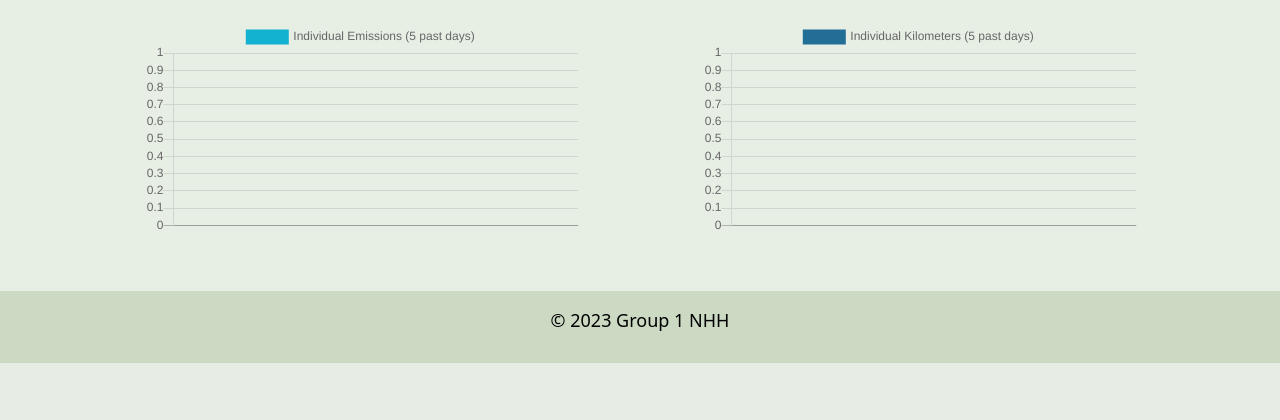
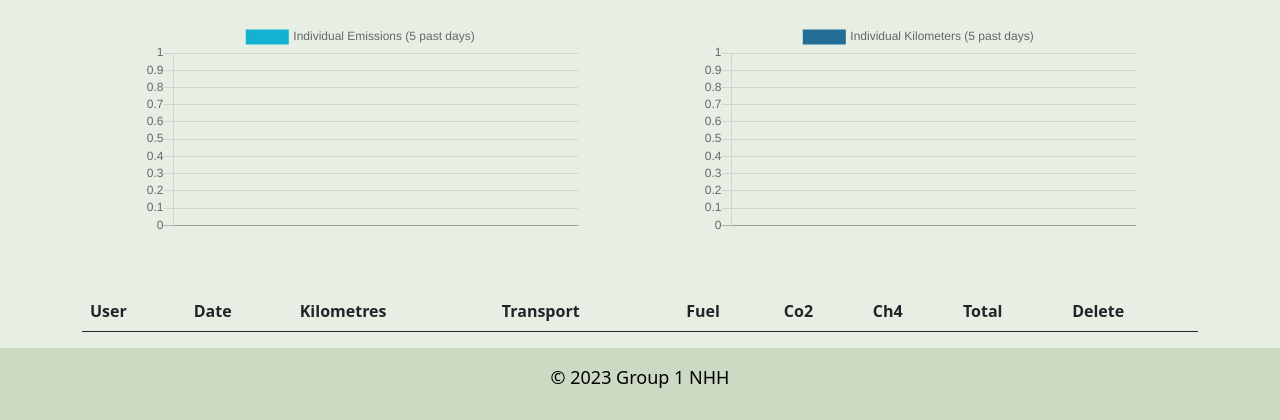
Before and after one commit to s203645/FOR19-final, a Flask app: page /carbon_app in a window 1280 px wide. Shown: the part 974-1394 px from the top of the page. Before the commit the page ends 1337 px from the top, so only its background shows below. Run offline with Flask 2, Linux system fonts and the light colour scheme; the visitor is signed in with stand-in values (Sample User, id 1); data that the repository does not hold is empty; some libraries are stand-ins or nearby versions.

Commit message:
Added tables to the dashboard

```diff
--- a/app/__init__.py
+++ b/app/__init__.py
@@ -35,7 +35,7 @@ login_manager.login_message_category = 'info'
 
 with application.app_context():
     db.init_app(application)
-    db.create_all()
+    #db.create_all()
 
 @login_manager.user_loader
 def load_user(user_id):
--- a/app/carbon_app/routes.py
+++ b/app/carbon_app/routes.py
@@ -94,6 +94,14 @@ def my_data(arg):
             over_time_kms['labels'].append(date.strftime("%m-%d-%y"))
             over_time_kms['values'].append(total)
         return jsonify(over_time_kms)
+    elif int(arg) == 5:
+        data = db.session.query(Transport.user_id, Transport.date, Transport.kms, Transport.transport, Transport.fuel, Transport.co2, Transport.ch4, Transport.total, Transport.id). \
+        filter(Transport.user_id ==  current_user.id).order_by(Transport.date.desc()).limit(10)
+        list_data = []
+        for i in data:
+            list_data.append((i[0], str(i[1]), i[2], i[3], i[4], i[5], i[6], i[7], i[8]))
+        print(list_data)
+        return jsonify(list_data)
 
 
     #return jsonify(emissions_by_transport_dict)
@@ -114,3 +122,17 @@ def newEntry():
         except Exception as e:
             return jsonify({'error': str(e)})
     return render_template("new_entry.html")
+
+@carbon_app.route("/deleteEntry", methods=['GET', 'POST'])
+@login_required
+def deleteEntry():
+    if request.method == "POST":
+        #I want to delete an mysel entry
+        try:
+            data = request.form
+            entry = Transport.query.filter_by(id=data['id']).first()
+            db.session.delete(entry)
+            db.session.commit()
+            return jsonify({'success': "Entry deleted successfully!"})
+        except Exception as e:
+            return jsonify({'error': str(e)})
--- a/app/static/newEntry.js
+++ b/app/static/newEntry.js
@@ -31,10 +31,8 @@ const newEntry = () => {
                 $('#new_entry').modal('toggle');
             }
             else {
-                console.log('hei')
-                $('#new_entry_error').text(response.error).show();
+                console.log(response.error)
             }
-
         }
     });
 };
@@ -51,6 +49,7 @@ $(document).ready(function () {
     over_time_emissions();
     kms_transport_data();
     over_time_kms();
+    get_anf_fill_table();
 });
 
 const emissions_by_transport = () =>{
@@ -209,11 +208,50 @@ const over_time_kms = () => {
         });
 }
 
+var del_button = document.createElement("button");
+del_button.classList.add("btn", "btn-danger", "btn-sm");
+del_button.innerHTML = "Delete";
+
+const get_anf_fill_table = () => {
+    fetch('/my_data/5')
+        .then(response => response.json())
+        .then(data => {
+            console.log(data)
+            $('#entry_table tbody').remove()
+            $('#entry_table').append('<tbody> </tbody>');
+            for (let i = 0; i < data[0].length; i++) {
+                console.log(data[i])
+              $('#entry_table tbody:last-child').append(`<tr> <td>` + data[i][0] + `</td> <td>` + data[i][1] +` </td> <td>` + data[i][2] + `</td> <td>` + data[i][3] + `</td> <td>` + data[i][4] + `</td> <td>` + data[i][5] + `</td> <td>` + data[i][6] + `</td>  <td>` + data[i][7] + `</td> <td> <button class="btn btn-danger" onclick="delete_row(`+data[i][8]+`)"> Delete </button> </td> </tr>`);
+            }
+        })
+        .catch(err => {
+            console.log(err);
+        });
+}
+
+const delete_row = (row) => {
+    $.ajax({
+        url: '/deleteEntry',
+        type: 'POST',
+        data: {
+           id:row
+        },
+        success: function (response) {
+            console.log(response);
+            get_anf_fill_table();
+            $('#table_confirmation').text("Entry deleted successfully").show();
+            setTimeout(function() { $("#table_confirmation").hide(); }, 3000);
+        }
+    });
+}
+
+
 const refresh = () => {
     emissions_by_transport();
     over_time_emissions();
     kms_transport_data();
     over_time_kms();
+    get_anf_fill_table();
 }
 
 
@@ -224,17 +262,67 @@ const populateSecondSelect = () => {
     secondSelect.innerHTML = "";
     var selectedValue = firstSelect.value;
 
-    if (selectedValue === "Car") {
     var option1 = document.createElement("option");
     option1.value = "Gasoline";
     option1.text = "Gasoline";
-        secondSelect.add(option1);
 
     var option2 = document.createElement("option");
     option2.value = "Diesel";
     option2.text = "Diesel";
+
+    var option3 = document.createElement("option");
+    option3.value = "Electric";
+    option3.text = "Electric";
+
+    var option4 = document.createElement("option");
+    option4.value = "Hybrid";
+    option4.text = "Hybrid";
+
+    var option5 = document.createElement("option");
+    option5.value = "Jet Fuel";
+    option5.text = "Jet Fuel";
+
+    var option6 = document.createElement("option");
+    option6.value = "No Fossil Fuel";
+    option6.text = "No Fossil Fuel";
+
+
+    if (selectedValue === "car") {
+        secondSelect.add(option1);
         secondSelect.add(option2);
+        secondSelect.add(option3);
+        secondSelect.add(option4);
+    }
+    else if (selectedValue === "plane") {
+        secondSelect.add(option5);
+    }
+    else if (selectedValue === "plane-up") {
+        secondSelect.add(option5);
+    }
+    else if (selectedValue === "bus") {
+        secondSelect.add(option2);
+        secondSelect.add(option3);
+    }
+    else if (selectedValue === "train-tram") {
+        secondSelect.add(option3);
+    }
+    else if (selectedValue === "motorcycle") {
+        secondSelect.add(option1);
+    }
+    else if (selectedValue === "train") {
+        secondSelect.add(option3);
+        secondSelect.add(option2);
+    }
+    else if (selectedValue === "ferry") {
+        secondSelect.add(option2);
+    }
+    else if (selectedValue === "bicycle") {
+        secondSelect.add(option6);
+    }
+    else if (selectedValue === "person-walking") {
+        secondSelect.add(option6);
+    }
+};
 
-    }
-
-};
+firstSelect.addEventListener("change", populateSecondSelect);
+populateSecondSelect();
--- a/app/templates/carbon_app.html
+++ b/app/templates/carbon_app.html
@@ -94,6 +94,31 @@
           </div>
         </section>
 
+        <section class="table_main">
+          <div class="container">
+              <div id="table_confirmation" class="alert alert-success" style="display: none;" > </div>
+              <table class="table" id="entry_table">
+                  <thead class="thead-dark">
+                      <tr>
+                          <th scope="col">User</th>
+                          <th scope="col">Date</th>
+                          <th scope="col">Kilometres</th>
+                          <th scope="col">Transport</th>
+                          <th scope="col">Fuel</th>
+                          <th scope="col">Co2</th>
+                          <th scope="col">Ch4</th>
+                          <th scope="col">Total</th>
+                          <th scope="col">Delete</th>
+                      </tr>
+                  </thead>
+                  <tbody>
+
+                  </tbody>
+              </table>
+              </div>
+          </div>
+          </section>
+
 
      <!-- Modal -->
      <div class="modal fade" id="new_entry" tabindex="-1" aria-labelledby="exampleModalLabel" aria-hidden="true">
@@ -127,17 +152,10 @@
             <label for="fuel">Fuel type</label> <br>
             <select id="fuel">
               <option selected disabled value="default">Choose a fuel type</option>
-              <option value="Electric">Electric</option>
-              <option value="Diesel">Diesel</option>
-              <option value="Gasoline">Gasoline</option>
-              <option value="Hybrid">Hybrid</option>
-              <option value="Jet Fuel">Jet fuel</option>
-              <option value="No Fossil Fuel">No fossil fuel</option>
             </select>
             <br>
             <label for="kms">Kilometers</label> <br>
             <input type="number" id="kms" name="kms" placeholder="Number of Kilometers" required>
-            <div class="alert alert-danger" role="alert"  id="new_entry_error"></div>
           </div>
           <div class="modal-footer">
             <button type="button" class="btn btn-danger" data-bs-dismiss="modal">Cancel</button>
```
Lines whose indentation alone changed are shown as unchanged.
